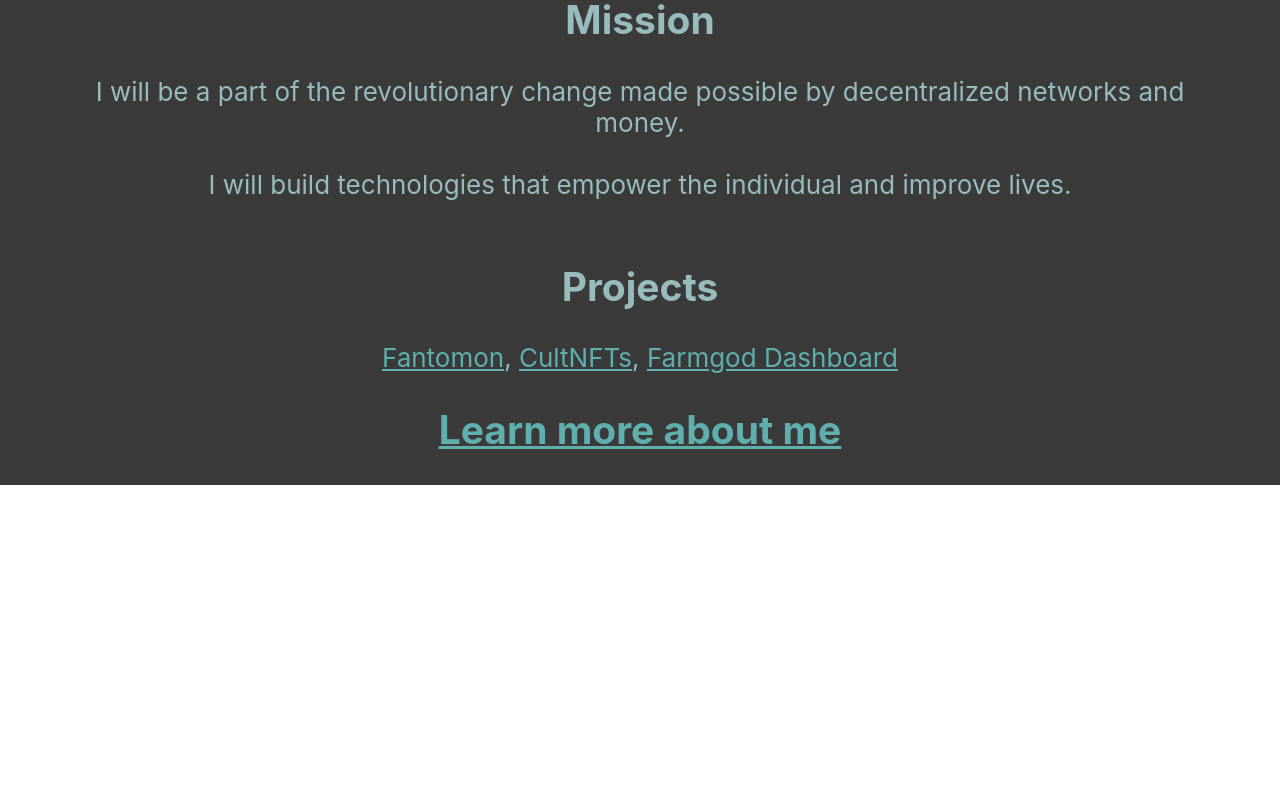
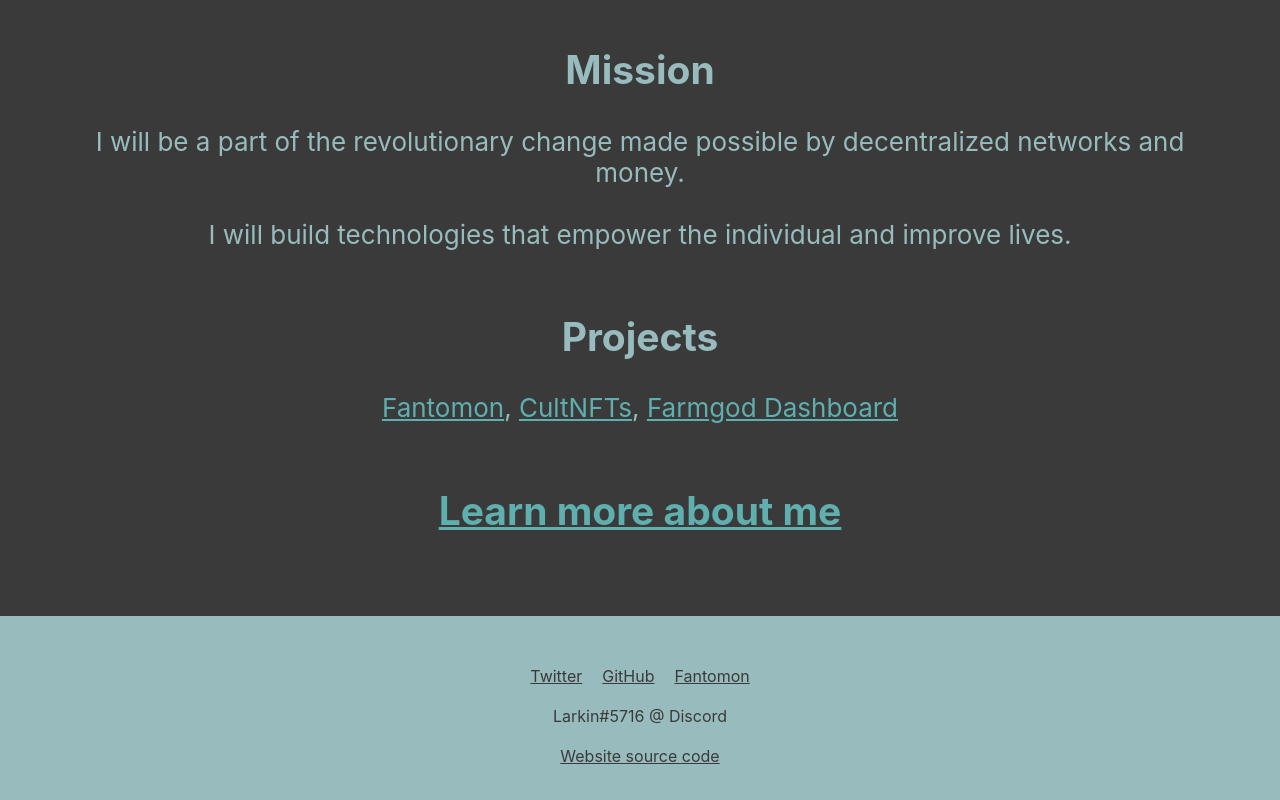
Before and after one commit to CodeLarkin/larkin-portfolio, a React (Create React App) app: page / in a window 1280 px wide. Shown: the part 436-1236 px from the top of the page. Before the commit the page ends 921 px from the top, so only its background shows below. Built offline with nearby package versions, Linux system fonts and the light colour scheme.

Commit message:
rebel alliance favicon, footer, MORE height fixes and spacing between footer/app

```diff
--- a/src/AboutMe.tsx
+++ b/src/AboutMe.tsx
@@ -110,6 +110,19 @@ function Home() {
               <br/>
               Journey before destination.
             </p>
+            <h2>Hobbies</h2>
+            <p>
+              My hobbies include reading and audiobooks, rock climbing, anime and video games
+              <br/><br/>
+              My favorite book series is <a href="https://www.brandonsanderson.com/the-stormlight-archive-series/#THEWAYOFKINGS">"The Stormlight Archive"</a>, by Brandon Sanderson.
+              <br/><br/>
+              My favorite anime is Fullmetal Alchemist.
+              <br/><br/>
+              My favorite video game is Star Wars, Knights of the Old Republic.
+              <br/><br/>
+              But to be honest... I spend most of my free time learning new technologies.
+            </p>
+
           </div>
         </div>
       </div>
--- a/src/App.scss
+++ b/src/App.scss
@@ -3,20 +3,36 @@ $my-green: #98BCBD;
 $my-pink: #C3A9AF;
 $my-red: #D75587;
 $my-blue: #5FAFAF;
+$my-orange: #FFAF87;
 
-// Global element styles
+////////////////////////////////////////////////////////////////////////////////
+// Global element styles/defaults
+////////////////////////////////////////////////////////////////////////////////
 a {
     color: $my-blue;
 }
-a:visited {
-    color: $my-pink;
-}
+//a:visited {
+//    color: $my-pink;
+//}
 
 
+////////////////////////////////////////////////////////////////////////////////
 // Top-level styles
+////////////////////////////////////////////////////////////////////////////////
+
+// Router Top/Layout
+.Layout {
+  background-color: $my-gray;
+  text-align: center;
+  height: 100%;
+  color: $my-green;
+  display: flex;
+  flex-direction: column;
+  justify-content: space-between;  // App to top, footer to bottom
+}
+// App (router page)
 .App {
   text-align: center;
-  height: 100%;
 }
 
 .App-logo {
@@ -42,23 +58,32 @@ a:visited {
   background-color: $my-gray;
   display: flex;
   flex-direction: column;
-  height: 100%;
   align-items: center;
   justify-content: top;
   font-size: calc(10px + 2vmin);
   color: $my-green;
+  padding: 50px;
 }
 
-.App-body > * {
-  width: 90%;
+// Site Footer - present in all router pages - part of Layout
+.Footer {
+  background-color: $my-green;
+  color: $my-gray;
+  padding: 50px;
 }
+.Footer > * {
+    padding: 10px;
+}
+.Footer > a {
+    color: $my-gray;
+}
+//.Footer > a:visited {
+//    color: $my-orange;
+//}
 
-.App-link {
-  color: #61dafb;
-}
-
-
+////////////////////////////////////////////////////////////////////////////////
 // Effects and animations
+////////////////////////////////////////////////////////////////////////////////
 .typewriter-container {
   // required in parent to typewrite text to prevent cursor from extending width
   display: inline-block;
--- a/src/Home.tsx
+++ b/src/Home.tsx
@@ -27,6 +27,7 @@ function Home() {
 
             <h2>Projects</h2>
             <Link to="/fantomon">Fantomon</Link>, <Link to="/cult">CultNFTs</Link>, <Link to="/farmgod">Farmgod Dashboard</Link>
+              <br/><br/>
 
             <Link to="/about"><h2>Learn more about me</h2></Link>
           </div>
--- a/src/Layout.tsx
+++ b/src/Layout.tsx
@@ -10,7 +10,7 @@ import AboutMe from './AboutMe';
 
 function Layout() {
     return (
-      <div className="App">
+      <div className="Layout">
         <BrowserRouter>
           <Routes>
             <Route path="/" element={<Home />} />
@@ -19,6 +19,15 @@ function Layout() {
             <Route path="/about" element={<AboutMe  />} />
           </Routes>
         </BrowserRouter>
+        <div className="Footer">
+          <a href="https://twitter.com/CodeLarkin">Twitter</a>
+          <a href="https://github.com/CodeLarkin">GitHub</a>
+          <a href="https://fantomon.net">Fantomon</a>
+          <br/><br/>
+          Larkin#5716 @ Discord
+          <br/><br/>
+          <a href="https://github.com/CodeLarkin/larkin-portfolio">Website source code</a>
+        </div>
       </div>
     );
 }
--- a/src/index.css
+++ b/src/index.css
@@ -16,4 +16,12 @@ code {
  * From: https://stackoverflow.com/a/40240359
  */
 [data-reactroot]
-        {height: 100% !important; }
+        {
+          height: 100% !important;
+          min-height: 100% !important;
+        }
+
+html, body, body>div {
+  min-height: 100%;
+  height: 100%;
+}
```
Also changed, not shown: 1 other file (tests, documents, lock files or other folders).
